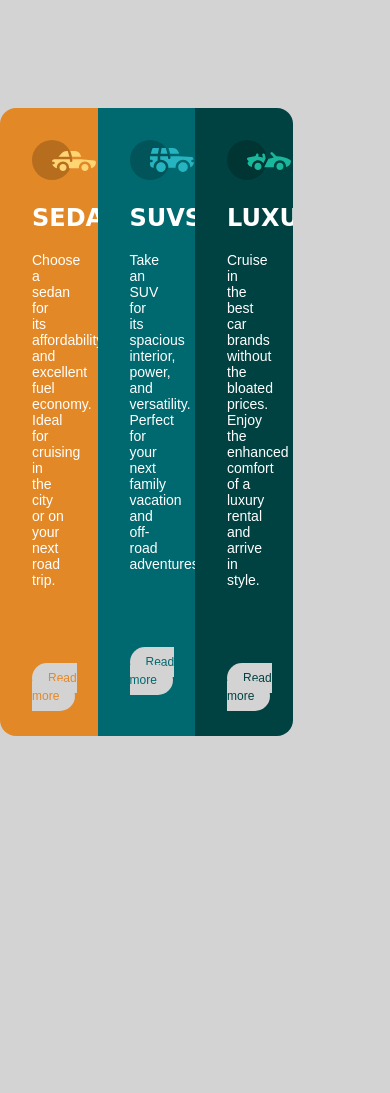
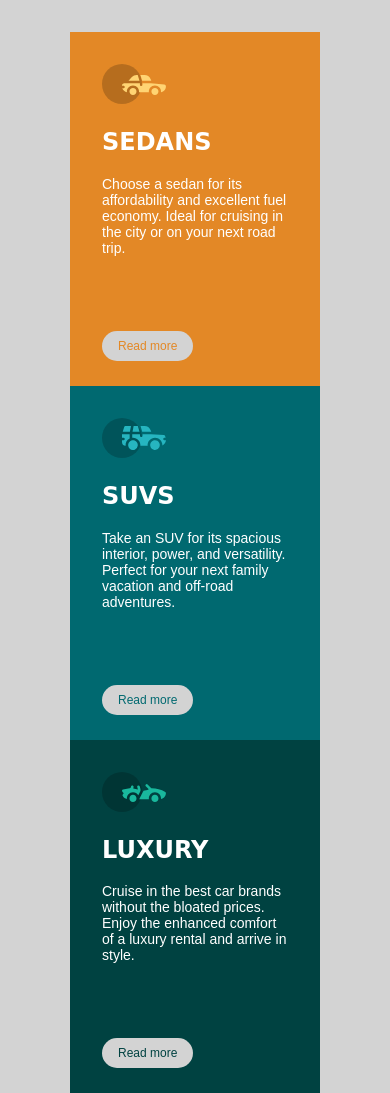
Before and after one commit to Ernetrade/tres_columnas, a plain HTML site: page index.html in a window 390 px wide. Before the commit the page ends 844 px from the top, so only its background shows below. Drawn offline with Linux system fonts and the light colour scheme; a web font is replaced by a local one.

Commit message:
Versión responsive

```diff
--- a/CSS/estilos.css
+++ b/CSS/estilos.css
@@ -8,20 +8,22 @@ html, body {
 }
 
 body{
-
+    display: flex;
     font-family: 'Lexend Deca', sans-serif;
-    display: flex;
+    align-items: center;
     justify-content: center;
-    align-items: center;
     background-color: lightgray;
 }
 
 
 /*Principal-----------*/
 .principal{
+
     display: flex;
     min-width: 320px;
     max-width: 768px;
+    align-items: center;
+    justify-content: center;
 }
 
 /*Columnas----------*/
@@ -33,9 +35,7 @@ body{
     transition: width .3s ease-in-out;
     cursor: pointer;
 }
-.columna .activa{
-    width: 50%;
-}
+
 
 .columna:first-of-type{
     border-radius: 1rem 0 0 1rem;
@@ -101,3 +101,30 @@ body{
     color: white;
     border-style:double;
 }
+
+/*RESPONSIVE------------------------------------------------------------------*/
+@media screen and (max-width: 730px){
+    body {
+        display: inherit;
+        padding: 2rem;
+    }
+
+   .principal{
+    display: inherit;
+    margin: auto;
+   }
+
+   .columna{
+    margin:auto;
+    width: 250px;
+   }
+
+   .columna:first-of-type{
+    border-radius:inherit;
+   }
+
+   .columna:last-of-type{
+    border-radius:inherit;
+   }
+
+}
--- a/index.html
+++ b/index.html
@@ -23,7 +23,7 @@
       <a href="#" class="enlace">Read more</a>
     </article>
 
-    <article class="columna suv activa">
+    <article class="columna suv ">
       <img src="images/icon-suvs.svg" alt="SUVs" class="imagen">
       <h2 class="titulo">SUVs</h2>
       <p class="texto">
```
